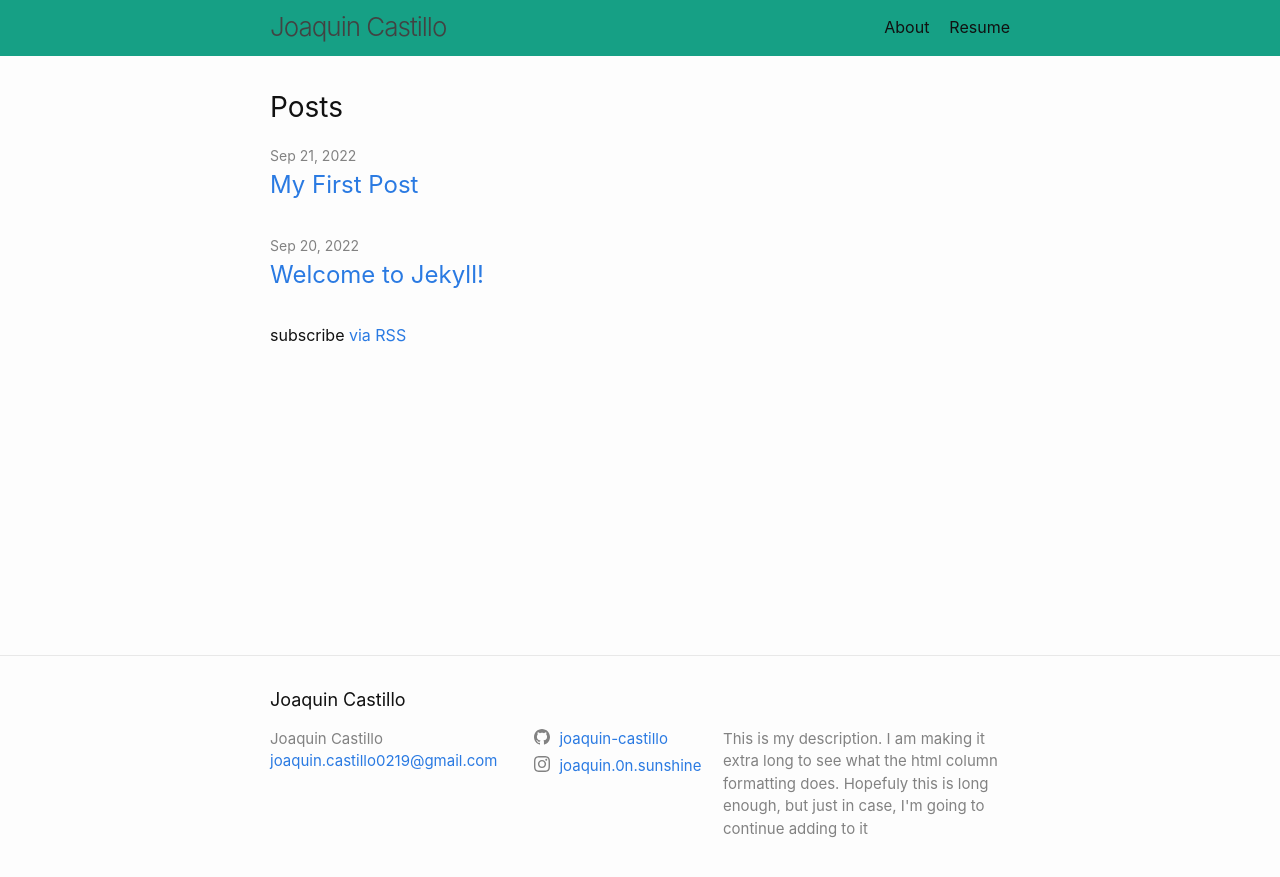
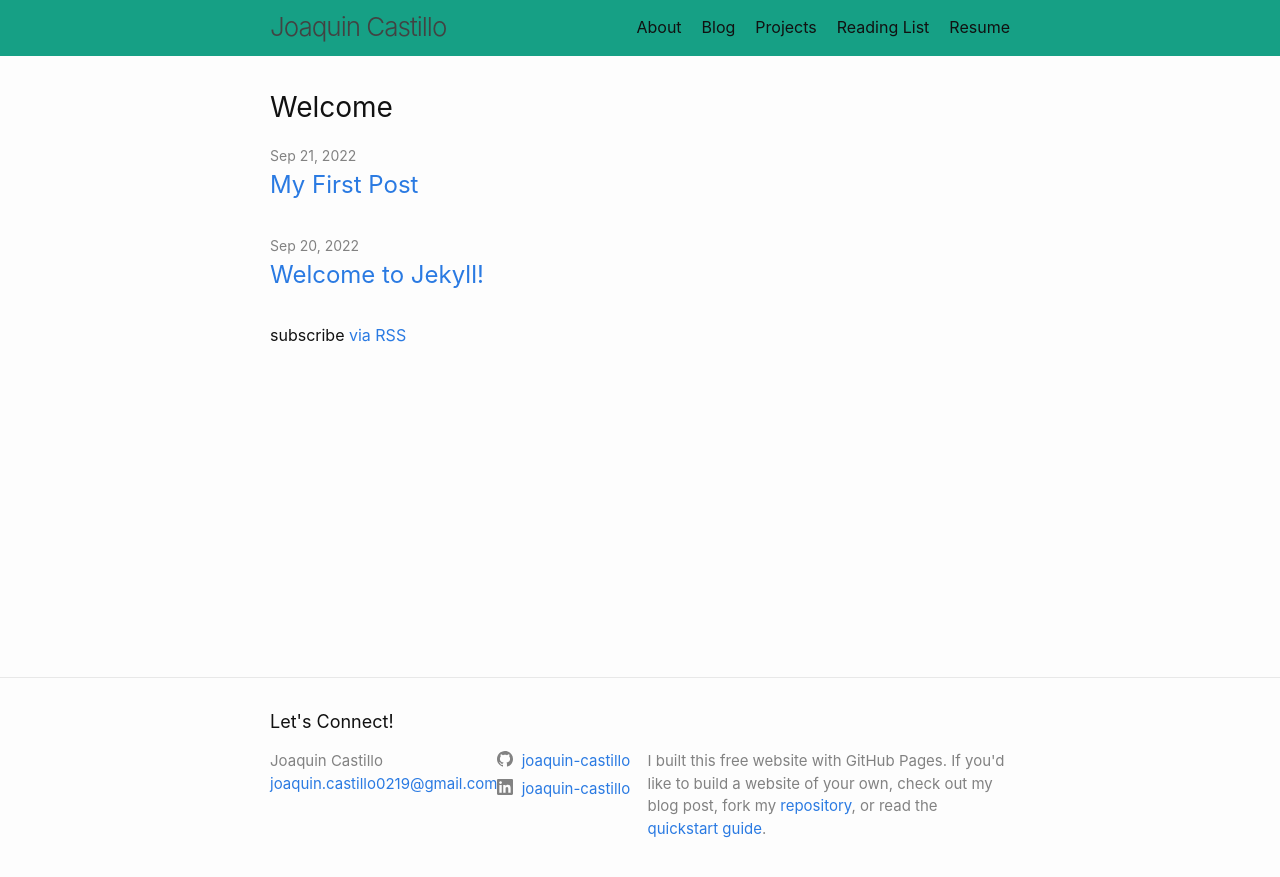
Before and after one commit to joaquin-castillo/joaquin-castillo.github.io, a Jekyll site: the page built from index.md, in a window 1280 px wide. Shown: the top 877 px of the page. Built offline with Jekyll 4.4.1, drawn with Linux system fonts in a browser that asks for light colours.

Commit message:
Add footer description, and a few pages

```diff
--- a/_config.yml
+++ b/_config.yml
@@ -20,13 +20,13 @@
 
 title: Joaquin Castillo
 email: joaquin.castillo0219@gmail.com
+# this description is being ignored in my implementation because I don't know how to pass html hyperlinks thru yaml
 description: >- # this means to ignore newlines until "baseurl:"
-  This is my description. I am making it extra long to see what the html column formatting does.
-  Hopefuly this is long enough, but just in case, I'm going to continue adding to it
+
 baseurl: "" # the subpath of your site, e.g. /blog
 url: "https://joaquin-castillo.github.io" # the base hostname & protocol for your site, e.g. http://example.com
-instagram_username: joaquin.0n.sunshine
-github_username:  joaquin-castillo
+github_username: joaquin-castillo
+linkedin_username: joaquin-castillo
 
 # Build settings
 # Removed minima theme as it is now a regular theme
--- a/_includes/footer.html
+++ b/_includes/footer.html
@@ -3,7 +3,7 @@
 
   <div class="wrapper">
 
-    <h2 class="footer-heading">{{ site.title | escape }}</h2>
+    <h2 class="footer-heading"> Let's Connect! </h2>
 
     <div class="footer-col-wrapper">
       <div class="footer-col footer-col-1">
@@ -26,7 +26,12 @@
       </div>
 
       <div class="footer-col footer-col-3">
-        <p>{{- site.description | escape -}}</p>
+        <!-- <p>{{- site.description | escape -}}</p> -->
+        <p>
+          I built this free website with GitHub Pages. If you'd like to build a website of your own,
+          check out my blog post, fork my <a href="https://github.com/joaquin-castillo/joaquin-castillo.github.io">repository</a>,
+          or read the <a href="https://docs.github.com/en/pages/quickstart">quickstart guide</a>.
+        </p>
       </div>
     </div>
 
--- a/_layouts/home.html
+++ b/_layouts/home.html
@@ -10,7 +10,7 @@ layout: default
   {{ content }}
 
   {%- if site.posts.size > 0 -%}
-    <h2 class="post-list-heading">{{ page.list_title | default: "Posts" }}</h2>
+    <h2 class="post-list-heading">{{ page.list_title | default: "Welcome" }}</h2>
     <ul class="post-list">
       {%- for post in site.posts -%}
       <li>
--- a/_sass/minima/_layout.scss
+++ b/_sass/minima/_layout.scss
@@ -136,18 +136,18 @@
 }
 
 .footer-col-1 {
-  width: -webkit-calc(35% - (#{$spacing-unit} / 2));
-  width:         calc(35% - (#{$spacing-unit} / 2));
+  width: -webkit-calc(30% - (#{$spacing-unit} / 2));
+  width:         calc(30% - (#{$spacing-unit} / 2));
 }
 
 .footer-col-2 {
-  width: -webkit-calc(25% - (#{$spacing-unit} / 2));
-  width:         calc(25% - (#{$spacing-unit} / 2));
+  width: -webkit-calc(20% - (#{$spacing-unit} / 2));
+  width:         calc(20% - (#{$spacing-unit} / 2));
 }
 
 .footer-col-3 {
-  width: -webkit-calc(40% - (#{$spacing-unit} / 2));
-  width:         calc(40% - (#{$spacing-unit} / 2));
+  width: -webkit-calc(50% - (#{$spacing-unit} / 2));
+  width:         calc(50% - (#{$spacing-unit} / 2));
 }
 
 @include media-query($on-laptop) {
```
Also changed, not shown: blog.md (added, +7 -0 lines), projects.md (added, +7 -0 lines), reading.md (added, +7 -0 lines).
